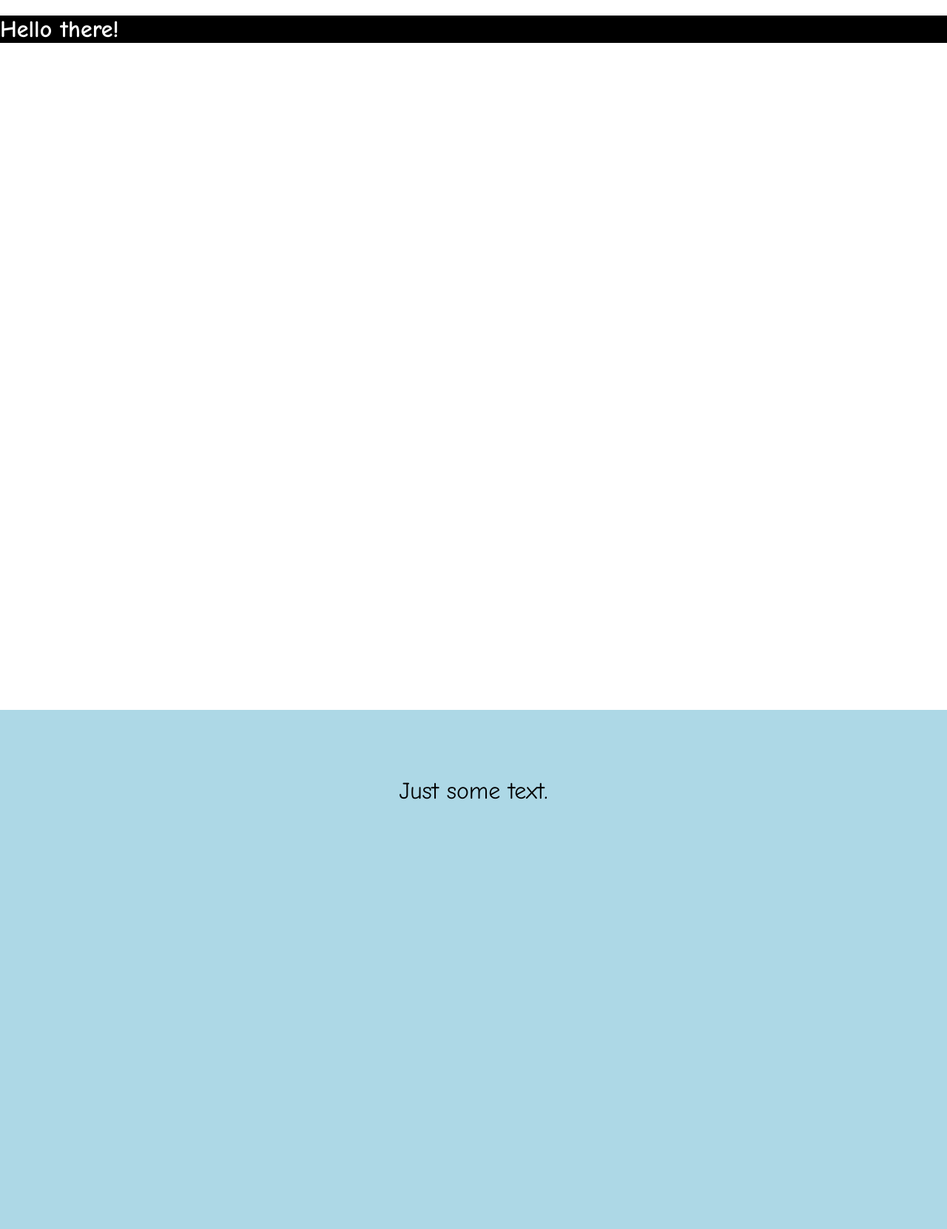
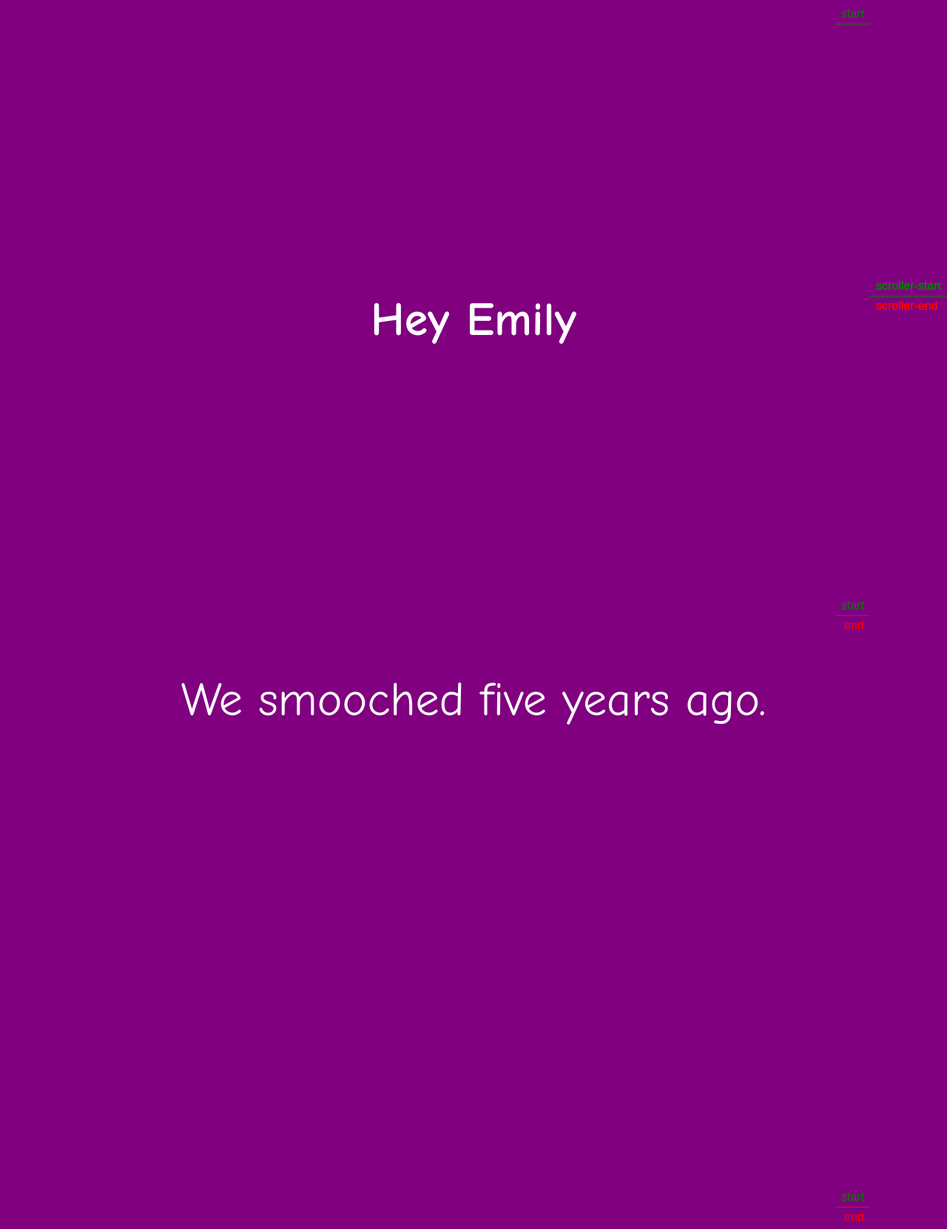
Before and after one commit to smwoll/eswtf, a website built with Parcel: page src/index.html in a window 1280 px wide. Shown: the top 1662 px of the page at 74% size. Built offline with nearby package versions, Linux system fonts and the light colour scheme.

Commit message:
add color change

```diff
--- a/src/index.html
+++ b/src/index.html
@@ -6,14 +6,16 @@
     </head>
     <body>
         <div id="app" class="container">
-            <h1 class="hello">
-                Hello there!
+
+            <div class="panel color opening" data-color="purple">
+              <h1 class="hello">
+                Hey Emily
             </h1>
-            <div class="panel"></div>
-            <div class="panel">
+            </div>
+            <div class="panel color" data-color="red">
                 <div class="message">
                     <p>
-                        Just some text.
+                        We smooched five years ago.
                     </p>
                 </div>
                 <div class="photo left">
@@ -23,7 +25,7 @@
                     <img src="https://picsum.photos/800" alt="pretty">
                 </div>
             </div>
-            <div class="panel">
+            <div class="panel color" data-color="blue">
                 <div class="message">
                     <p>
                         Just some text.
@@ -36,7 +38,7 @@
                     <img src="https://picsum.photos/400/300" alt="pretty">
                 </div>
             </div>
-            <div class="panel">
+            <div class="panel color" data-color="yellow">
                 <div class="message">
                     <p>
                         Just some text.
@@ -49,6 +51,16 @@
                     <img src="https://picsum.photos/200/300" alt="pretty">
                 </div>
             </div>
+            <!-- final panel -->
+            <div class="panel color last" data-color="green">
+                <div class="message">
+                    <p>
+                        Just some text.
+                    </p>
+                </div>
+
+            </div>
+
 
 
 
--- a/src/index.js
+++ b/src/index.js
@@ -1,7 +1,7 @@
 import "./styles.scss";
 console.log("hello world!");
 
-import { gsap } from "gsap";
+import { gsap, TweenLite } from "gsap";
 import { ScrollTrigger } from "gsap/ScrollTrigger";
 
 gsap.registerPlugin(ScrollTrigger);
@@ -34,8 +34,25 @@ right.forEach((right) => {
     scrollTrigger: {
       trigger: right,
       scrub: true,
-      start: "center 100%", //when top of item reaches 100% viewport height
-      end: "center 80%", //when center of item reaches 50% viewport height
+      start: "center 90%", //when top of item reaches 100% viewport height
+      end: "center 70%", //when center of item reaches 50% viewport height
     },
   });
 });
+
+// color change
+
+gsap.utils.toArray(".color").forEach(function (elem) {
+  var color = elem.getAttribute("data-color");
+
+  ScrollTrigger.create({
+    trigger: elem,
+    start: "top 50%",
+    end: "bottom 50%",
+    onEnter: () => gsap.to("body", { backgroundColor: color }),
+    onLeave: () => gsap.to("body", { backgroundColor: "white" }),
+    onLeaveBack: () => gsap.to("body", { backgroundColor: "white" }),
+    onEnterBack: () => gsap.to("body", { backgroundColor: color }),
+    markers: true,
+  });
+});
--- a/src/styles.scss
+++ b/src/styles.scss
@@ -2,30 +2,37 @@ $primary-color: white;
 $bg: black;
 h1 {
   color: $primary-color;
-  background-color: $bg;
+  width: fit-content;
 }
 
 body {
+  color: $primary-color;
   padding: 0;
   margin: 0;
   font-family: "Comic Sans MS", "Comic Sans", cursive;
+  font-size: clamp(1.2rem, 3vw, 2rem);
   overflow-x: hidden;
 }
 div {
   padding: 0;
 }
 
+.container {
+  display: block;
+  margin: auto;
+  padding: 1em;
+  max-width: 1600px;
+}
+
 .panel {
   position: relative;
-  min-height: 110vh;
+  min-height: 100vh;
   width: 100%;
   display: flex;
   flex-wrap: wrap;
   justify-content: center;
   place-items: center;
-  &:nth-child(odd) {
-    background: lightblue;
-  }
+  align-items: center;
 }
 
 .message {
@@ -39,17 +46,30 @@ div {
   display: block;
   z-index: 1;
   top: 0;
-  flex: 0 1 500px; /*  Stretching: */
+  flex: 1 1 500px; /*  Stretching: */
   margin: 20px;
   overflow: hidden;
   will-change: transform;
+  @media (min-width: 900px) {
+    flex-grow: 0;
+  }
   img {
     width: 100%;
   }
 }
 
 footer {
-  min-height: 40vh;
+  min-height: 5vh;
   display: grid;
   place-items: center;
 }
+
+// confetti dot
+
+.dot {
+  width: 7px;
+  height: 12px;
+  position: absolute;
+  background-color: #00ff00;
+  z-index: 2;
+}
```
Also changed, not shown: dist/index.html.
